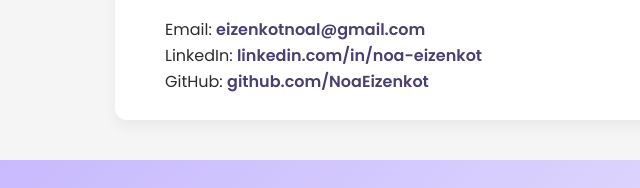
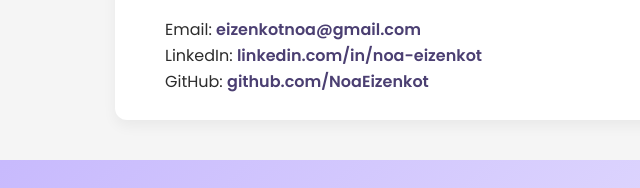
Before and after one commit to NoaEizenkot/noaeizenkot.github.io, a plain HTML site: page index.html in a window 1280 px wide. Shown: the part 1763-1951 px from the top of the page, 125-765 px from the left. Drawn offline with Linux system fonts and the light colour scheme.

Commit message:
Update index.html

```diff
--- a/index.html
+++ b/index.html
@@ -187,7 +187,7 @@
 
   <section id="contact" class="card">
     <h2>Contact</h2>
-    <p>Email: <a href="mailto:eizenkotnoal@gmail.com">eizenkotnoal@gmail.com</a></p>
+    <p>Email: <a href="mailto:eizenkotnoal@gmail.com">eizenkotnoa@gmail.com</a></p>
     <p>LinkedIn: <a href="https://www.linkedin.com/in/noa-eizenkot/" target="_blank" rel="noopener">linkedin.com/in/noa-eizenkot</a></p>
     <p>GitHub: <a href="https://github.com/NoaEizenkot" target="_blank" rel="noopener">github.com/NoaEizenkot</a></p>
   </section>
```
